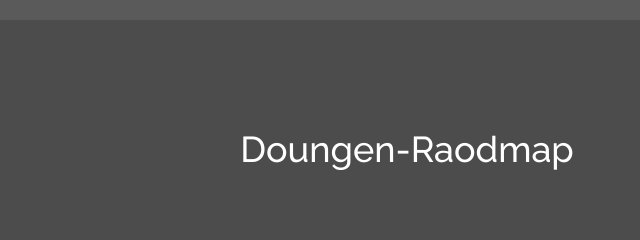
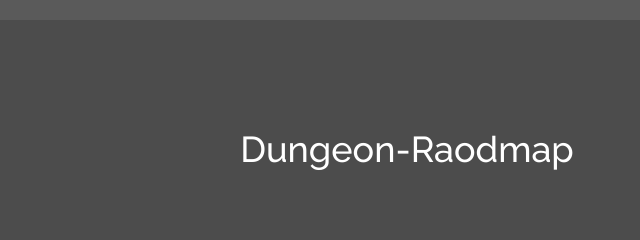
Before and after one commit to SebastianKapunkt/burningTides.github.io, a plain HTML site: page index.html in a window 1280 px wide. Shown: the part 1580-1820 px from the top of the page, 233-873 px from the left. Drawn offline with Linux system fonts and the light colour scheme.

Commit message:
Doungen -> Dungeon

```diff
--- a/index.html
+++ b/index.html
@@ -172,7 +172,7 @@
     <div class="container">
         <div class="row">
             <div class="col-lg-12">
-                <h1>Doungen-Raodmap</h1>
+                <h1>Dungeon-Raodmap</h1>
             </div>
         </div>
     </div>
```
